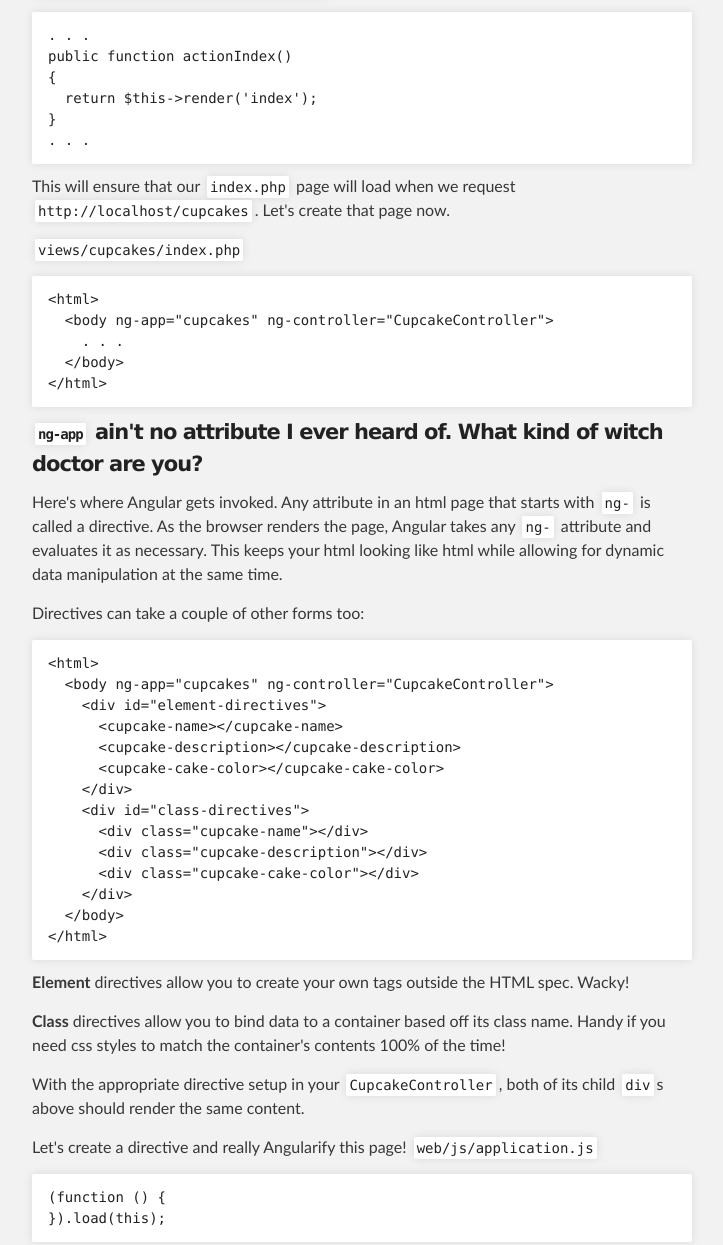
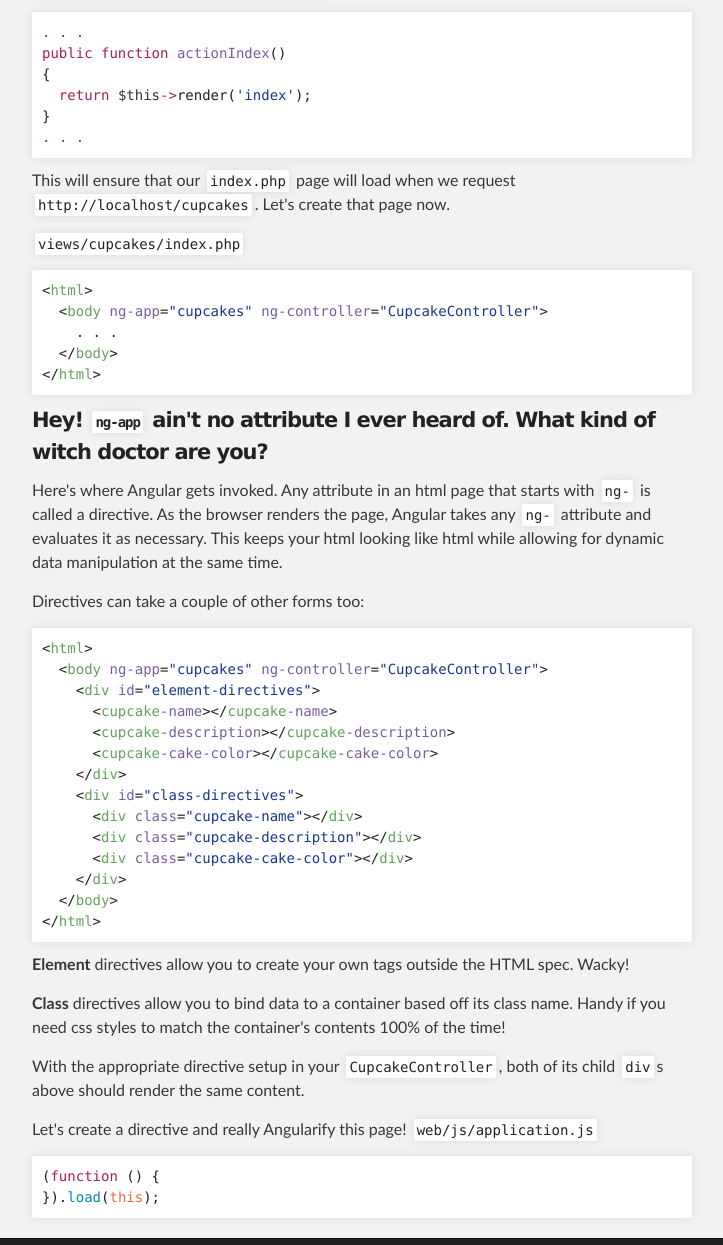
Before and after one commit to vybeauregard/Yii2-angular, a plain HTML site: page index.html in a window 1280 px wide. Shown: the part 1892-3137 px from the top of the page, without its empty margins (288-1011 px from the left). Drawn offline with Linux system fonts and the light colour scheme.

Commit message:
Create gh-pages branch via GitHub

```diff
--- a/index.html
+++ b/index.html
@@ -87,47 +87,44 @@
 
 <p><code>controllers/CupcakesController.php</code></p>
 
-<pre><code>. . .
-public function actionIndex()
-{
-  return $this-&gt;render('index');
-}
-. . .
-</code></pre>
+<div class="highlight highlight-php"><pre><span class="pl-s1"><span class="pl-k">.</span> <span class="pl-k">.</span> <span class="pl-k">.</span></span>
+<span class="pl-s1"><span class="pl-k">public</span> <span class="pl-k">function</span> <span class="pl-en">actionIndex</span>()</span>
+<span class="pl-s1">{</span>
+<span class="pl-s1">  <span class="pl-k">return</span> <span class="pl-smi">$this</span><span class="pl-k">-&gt;</span>render(<span class="pl-s"><span class="pl-pds">'</span>index<span class="pl-pds">'</span></span>);</span>
+<span class="pl-s1">}</span>
+<span class="pl-s1"><span class="pl-k">.</span> <span class="pl-k">.</span> <span class="pl-k">.</span></span></pre></div>
 
 <p>This will ensure that our <code>index.php</code> page will load when we request <code>http://localhost/cupcakes</code>. Let's create that page now.</p>
 
 <p><code>views/cupcakes/index.php</code></p>
 
-<pre><code>&lt;html&gt;
-  &lt;body ng-app="cupcakes" ng-controller="CupcakeController"&gt;
+<div class="highlight highlight-html"><pre>&lt;<span class="pl-ent">html</span>&gt;
+  &lt;<span class="pl-ent">body</span> <span class="pl-e">ng-app</span>=<span class="pl-s"><span class="pl-pds">"</span>cupcakes<span class="pl-pds">"</span></span> <span class="pl-e">ng-controller</span>=<span class="pl-s"><span class="pl-pds">"</span>CupcakeController<span class="pl-pds">"</span></span>&gt;
     . . .
-  &lt;/body&gt;
-&lt;/html&gt;
-</code></pre>
+  &lt;/<span class="pl-ent">body</span>&gt;
+&lt;/<span class="pl-ent">html</span>&gt;</pre></div>
 
 <h4>
-<a id="ng-app-aint-no-attribute-i-ever-heard-of-what-kind-of-witch-doctor-are-you" class="anchor" href="#ng-app-aint-no-attribute-i-ever-heard-of-what-kind-of-witch-doctor-are-you" aria-hidden="true"><span class="octicon octicon-link"></span></a><code>ng-app</code> ain't no attribute I ever heard of. What kind of witch doctor are you?</h4>
+<a id="hey-ng-app-aint-no-attribute-i-ever-heard-of-what-kind-of-witch-doctor-are-you" class="anchor" href="#hey-ng-app-aint-no-attribute-i-ever-heard-of-what-kind-of-witch-doctor-are-you" aria-hidden="true"><span class="octicon octicon-link"></span></a>Hey! <code>ng-app</code> ain't no attribute I ever heard of. What kind of witch doctor are you?</h4>
 
 <p>Here's where Angular gets invoked. Any attribute in an html page that starts with <code>ng-</code> is called a directive. As the browser renders the page, Angular takes any <code>ng-</code> attribute and evaluates it as necessary. This keeps your html looking like html while allowing for dynamic data manipulation at the same time.</p>
 
 <p>Directives can take a couple of other forms too:</p>
 
-<pre><code>&lt;html&gt;
-  &lt;body ng-app="cupcakes" ng-controller="CupcakeController"&gt;
-    &lt;div id="element-directives"&gt;
-      &lt;cupcake-name&gt;&lt;/cupcake-name&gt;
-      &lt;cupcake-description&gt;&lt;/cupcake-description&gt;
-      &lt;cupcake-cake-color&gt;&lt;/cupcake-cake-color&gt;
-    &lt;/div&gt;
-    &lt;div id="class-directives"&gt;
-      &lt;div class="cupcake-name"&gt;&lt;/div&gt;
-      &lt;div class="cupcake-description"&gt;&lt;/div&gt;
-      &lt;div class="cupcake-cake-color"&gt;&lt;/div&gt;
-    &lt;/div&gt;
-  &lt;/body&gt;
-&lt;/html&gt;
-</code></pre>
+<div class="highlight highlight-html"><pre>&lt;<span class="pl-ent">html</span>&gt;
+  &lt;<span class="pl-ent">body</span> <span class="pl-e">ng-app</span>=<span class="pl-s"><span class="pl-pds">"</span>cupcakes<span class="pl-pds">"</span></span> <span class="pl-e">ng-controller</span>=<span class="pl-s"><span class="pl-pds">"</span>CupcakeController<span class="pl-pds">"</span></span>&gt;
+    &lt;<span class="pl-ent">div</span> <span class="pl-e">id</span>=<span class="pl-s"><span class="pl-pds">"</span>element-directives<span class="pl-pds">"</span></span>&gt;
+      &lt;<span class="pl-ent">cupcake</span><span class="pl-e">-name</span>&gt;&lt;/<span class="pl-ent">cupcake</span><span class="pl-e">-name</span>&gt;
+      &lt;<span class="pl-ent">cupcake</span><span class="pl-e">-description</span>&gt;&lt;/<span class="pl-ent">cupcake</span><span class="pl-e">-description</span>&gt;
+      &lt;<span class="pl-ent">cupcake</span><span class="pl-e">-cake-color</span>&gt;&lt;/<span class="pl-ent">cupcake</span><span class="pl-e">-cake-color</span>&gt;
+    &lt;/<span class="pl-ent">div</span>&gt;
+    &lt;<span class="pl-ent">div</span> <span class="pl-e">id</span>=<span class="pl-s"><span class="pl-pds">"</span>class-directives<span class="pl-pds">"</span></span>&gt;
+      &lt;<span class="pl-ent">div</span> <span class="pl-e">class</span>=<span class="pl-s"><span class="pl-pds">"</span>cupcake-name<span class="pl-pds">"</span></span>&gt;&lt;/<span class="pl-ent">div</span>&gt;
+      &lt;<span class="pl-ent">div</span> <span class="pl-e">class</span>=<span class="pl-s"><span class="pl-pds">"</span>cupcake-description<span class="pl-pds">"</span></span>&gt;&lt;/<span class="pl-ent">div</span>&gt;
+      &lt;<span class="pl-ent">div</span> <span class="pl-e">class</span>=<span class="pl-s"><span class="pl-pds">"</span>cupcake-cake-color<span class="pl-pds">"</span></span>&gt;&lt;/<span class="pl-ent">div</span>&gt;
+    &lt;/<span class="pl-ent">div</span>&gt;
+  &lt;/<span class="pl-ent">body</span>&gt;
+&lt;/<span class="pl-ent">html</span>&gt;</pre></div>
 
 <p><strong>Element</strong> directives allow you to create your own tags outside the HTML spec. Wacky!</p>
 
@@ -138,9 +135,8 @@ public function actionIndex()
 <p>Let's create a directive and really Angularify this page!
 <code>web/js/application.js</code></p>
 
-<pre><code>(function () {
-}).load(this);
-</code></pre>
+<div class="highlight highlight-js"><pre>(<span class="pl-k">function</span> () {
+}).<span class="pl-c1">load</span>(<span class="pl-v">this</span>);</pre></div>
       </section>
     </div>
 
```
Also changed, not shown: params.json (+1 -1 lines).
